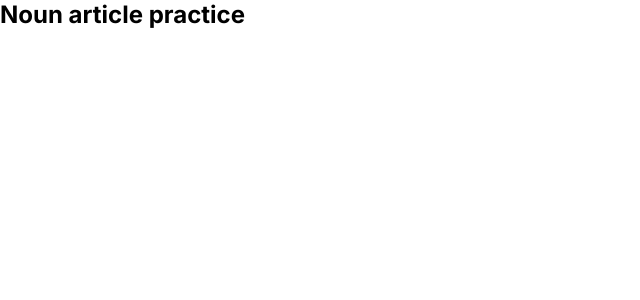
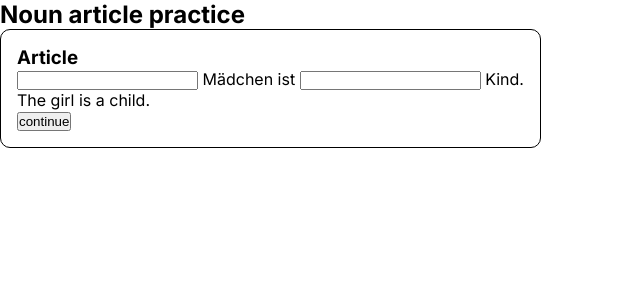
Before and after one commit to Therason/lingo, a Next.js app: page /articles in a window 1280 px wide. Shown: the top 300 px of the page, without its empty margins (0-640 px from the left). Built offline with nearby package versions, Linux system fonts and the light colour scheme.

Commit message:
Clean up card

```diff
--- /dev/null
+++ b/app/articles/articlesClient.tsx
@@ -0,0 +1,18 @@
+'use client'
+import styles from './articles.module.css'
+import { Card } from '@/components'
+import { useState } from 'react'
+
+// i'm not really sure how to organize this stuff
+export default function ArticlesClient({ sentences }: { sentences: any }) {
+  const [index, setIndex] = useState(0)
+  return (
+    <>
+      <Card
+        sentence={sentences[index]}
+        type='Article'
+        nextCard={() => setIndex((i) => i + 1)}
+      />
+    </>
+  )
+}
--- a/app/articles/page.tsx
+++ b/app/articles/page.tsx
@@ -1,10 +1,39 @@
 import styles from './articles.module.css'
+import ArticlesClient from './articlesClient'
 
-export default function Articles() {
+async function getSentences() {
+  // dummy data
+  return [
+    {
+      text: '{{Das}} Mädchen ist {{ein}} Kind.',
+      translation: 'The girl is a child.',
+    },
+    {
+      text: '{{Der}} Hund ist braun.',
+      translation: 'The dog is brown.',
+    },
+    {
+      text: 'Warum ist {{die}} Frau hier?',
+      translation: 'Why is the woman here?',
+    },
+    {
+      text: 'Mach bitte {{das}} Fenster auf.',
+      translation: 'Open the window, please.',
+    },
+    {
+      text: '{{Die}} Kinder sind gerade beschäftig.',
+      translation: 'The children are busy right now.',
+    },
+  ]
+}
+
+export default async function Articles() {
+  const data = await getSentences()
   return (
     <main className={styles.main}>
       <header>
         <h2>Noun article practice</h2>
+        <ArticlesClient sentences={data} />
       </header>
     </main>
   )
--- /dev/null
+++ b/components/card/card.module.css
@@ -0,0 +1,6 @@
+.container {
+  border: 1px solid;
+  border-radius: 10px;
+  width: fit-content;
+  padding: 1em;
+}
--- a/components/card/index.tsx
+++ b/components/card/index.tsx
@@ -1,10 +1,63 @@
 'use client'
 
-function Card() {
+import { MouseEventHandler, useState, useEffect } from 'react'
+import styles from './card.module.css'
+
+function Card({
+  sentence,
+  type,
+  nextCard,
+}: {
+  sentence: any
+  type: string
+  nextCard: MouseEventHandler<HTMLButtonElement>
+}) {
+  // init
+  const text = sentence.text.split(/({{.*?}})/)
+  const initialState: Record<number, string> = {}
+  text.forEach((s: string, i: number) => {
+    if (s[0] === '{') {
+      initialState[i] = ''
+    }
+  })
+  const [inputs, setInputs] = useState<Record<number, string>>({
+    ...initialState,
+  })
+
+  // needed to refresh the inputs state...
+  useEffect(() => {
+    const initialState: Record<number, string> = {}
+    text.forEach((s: string, i: number) => {
+      if (s[0] === '{') {
+        initialState[i] = ''
+      }
+    })
+    setInputs({ ...initialState })
+    // eslint-disable-next-line react-hooks/exhaustive-deps
+  }, [sentence.text])
+
   return (
-    <>
-      <h3>some info about card idk</h3>
-    </>
+    <div className={styles.container}>
+      <h3>{type}</h3>
+      <p>
+        {text.map((word: string, i: number) => {
+          if (word[0] === '{') {
+            return (
+              <input
+                key={i}
+                value={inputs[i]}
+                onChange={(e) => {
+                  setInputs({ ...inputs, [i]: e.target.value })
+                }}
+              ></input>
+            )
+          }
+          return <span key={i}>{word}</span>
+        })}
+      </p>
+      <p className={styles.translation}>{sentence.translation}</p>
+      <button onClick={nextCard}>continue</button>
+    </div>
   )
 }
 
--- /dev/null
+++ b/components/index.ts
@@ -0,0 +1 @@
+export { Card } from './card'
```
